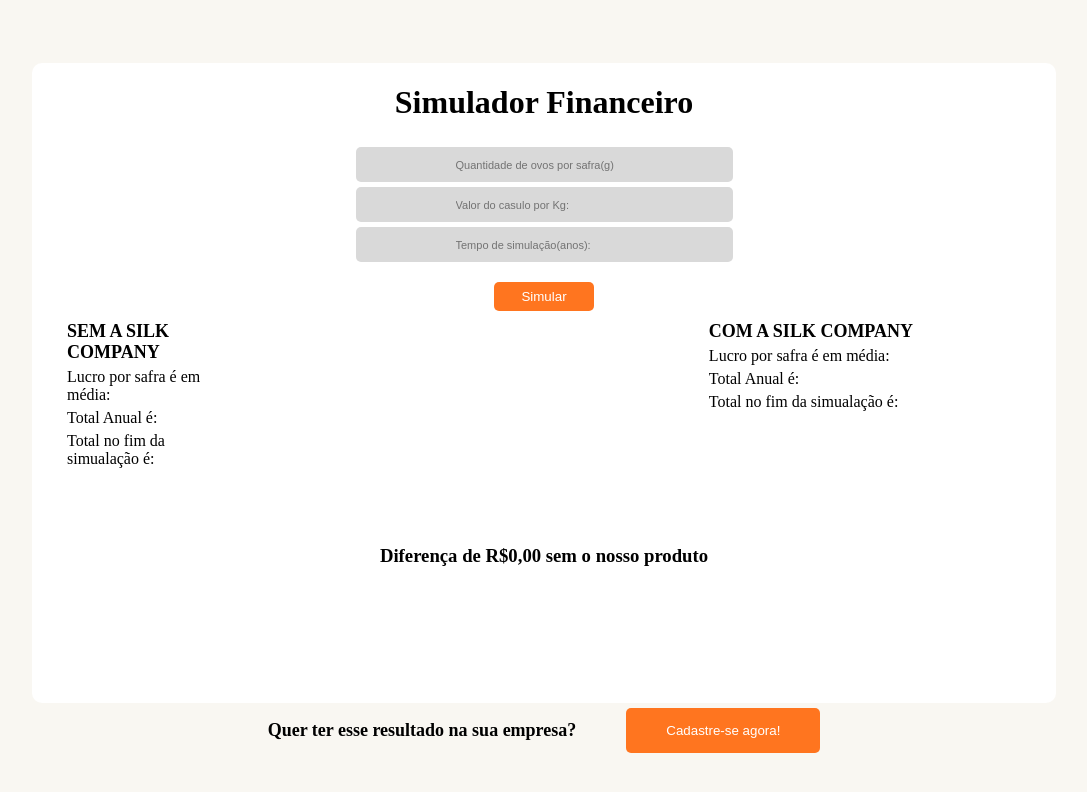
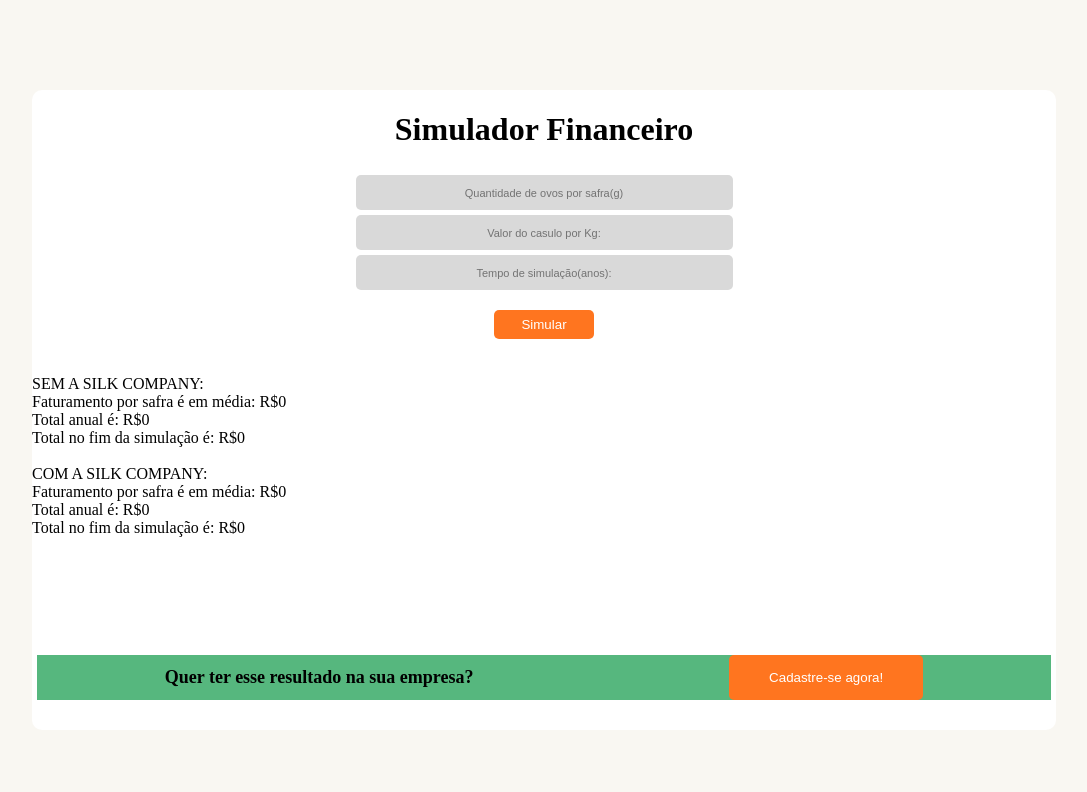
Before and after one commit to SilkCo/SilkCo, a plain HTML site: page Entregas/vinicius/simuladorFinanceiro.html in a window 1280 px wide. Both pictures are taken after a click on the button "Simular". Shown: the whole page, without its empty margins (96-1183 px from the left). Drawn offline with Linux system fonts and the light colour scheme.

Commit message:
js no simulador financeiro

```diff
--- a/Entregas/vinicius/simuladorFinanceiro.html
+++ b/Entregas/vinicius/simuladorFinanceiro.html
@@ -19,11 +19,11 @@
         <div class="container">
             <h1>Simulador Financeiro</h1>
             <div class="input_valores">
-                <input type="text" placeholder="Quantidade de ovos por safra(g)">
-                <input type="text" placeholder="Valor do casulo por Kg:">
-                <input type="text" placeholder="Tempo de simulação(anos):">
-                <button>Simular</button>
-            </div>
+                <input type="text" id="input_ovos" placeholder="Quantidade de ovos por safra(g)">
+                <input type="text" id="input_casulo" placeholder="Valor do casulo por Kg:">
+                <input type="text" id="input_tempo" placeholder="Tempo de simulação(anos):">
+                <button onclick="calculo()">Simular</button>
+            <!-- </div>
 
             <div class="comparacao">
                 <div class="valores_iniciais">
@@ -40,7 +40,10 @@
                     <p>Total no fim da simualação é:</p>
                 </div>
             </div>
-            <h3 id="resultado">Diferença de R$0,00 sem o nosso produto</h3>
+            <h3 id="resultado">Diferença de R$0,00 sem o nosso produto</h3> -->
+        </div>
+        <div id="Pai_mensagem">
+           <div id="div_mensagem"> </div>
         </div>
         <div class="chamado">
             <h4 id="chamado_texto">Quer ter esse resultado na sua empresa?</h4>
@@ -54,3 +57,36 @@
 </body>
 
 </html>
+<script>
+    function calculo() {
+        let ovosPorSafra = Number(input_ovos.value)
+        let valorCasulo = Number(input_casulo.value)
+        let tempoAnos = Number(input_tempo.value)
+        let mensagem = ""
+        let casuloPorGrama = ovosPorSafra * 1500; // MÉDIA 20-40
+        // quantos casulos tem por g de ovos (1g de ovo  = 1500) - Departamento de Entomologia -UFLA
+
+        let kgCasulo = ovosPorSafra / 500; // quilos de casulos produzidos (1kg de casulos = 500 casulos) - wildfibres.co.uk
+
+        let prejuizoGeral = kgCasulo * 0.40; // casulos perdidos no geral (40%) - International Journal of Advanced Biochemistry Research 2025
+
+        let prejuizoEspecifico = prejuizoGeral * 0.70; // casulos perdidos por doenças (70% de 40%) - International Journal of Advanced Biochemistry Research 2025
+
+        let totalAnual = (kgCasulo-prejuizoGeral) * valorCasulo; // valor dos casulos restantes
+
+        let totalAnualSilk = (kgCasulo - (prejuizoGeral - prejuizoEspecifico)) * valorCasulo; // valor com sensor
+
+        let diferença = totalAnualSilk - totalAnual;
+        div_mensagem.innerHTML = `
+       <br><br> SEM A SILK COMPANY: <br>
+        Faturamento por safra é em média: R$${(totalAnual/9).toLocaleString('pt-br')}<br>
+        Total anual é: R$${totalAnual.toLocaleString('pt-br')}<br>
+        Total no fim da simulação é: R$${(totalAnual * tempoAnos).toLocaleString('pt-br')}<br><br>
+
+        COM A SILK COMPANY: <br>
+        Faturamento por safra é em média: R$${(totalAnualSilk/9).toLocaleString('pt-br')}<br>
+        Total anual é: R$${totalAnualSilk.toLocaleString('pt-br')}<br>
+        Total no fim da simulação é: R$${(totalAnualSilk * tempoAnos).toLocaleString('pt-br')} <br><br>
+    `
+    }
+</script>
--- a/Entregas/vinicius/style/style.css
+++ b/Entregas/vinicius/style/style.css
@@ -2,7 +2,6 @@ body{
     margin: 0;
     padding: 0;
 }
-
 .painel{
     display: flex;
     background-color: #f9f7f2;
@@ -28,6 +27,7 @@ body{
     display: flex;
     flex-direction: column;
     justify-self: center;
+    text-align: center;
 
 }
 .input_valores input{
@@ -36,6 +36,7 @@ body{
     padding: 10px 100px 10px 100px;
     background-color: #d9d9d9;
     border: none;
+    text-align: center;
 
 }
 .input_valores input::placeholder{
@@ -94,10 +95,11 @@ body{
 .chamado{
     display: flex;
     flex-direction: row;
-    gap: 50px;
-    justify-content: space-between;
+    justify-content: space-around;
     align-items: center;
     margin: 5px;
+    margin-top: 100px;
+    background-color: #56b77e;
 }
 
 #chamado_texto{
@@ -119,3 +121,13 @@ body{
     color: white;
     margin: 0px;
 }
+#div_mensagem{
+    display: flex;
+    flex-direction: row;
+
+}
+#Pai_mensagem{
+    display: flex;
+    flex-direction: row;
+    flex:2;
+}
```
